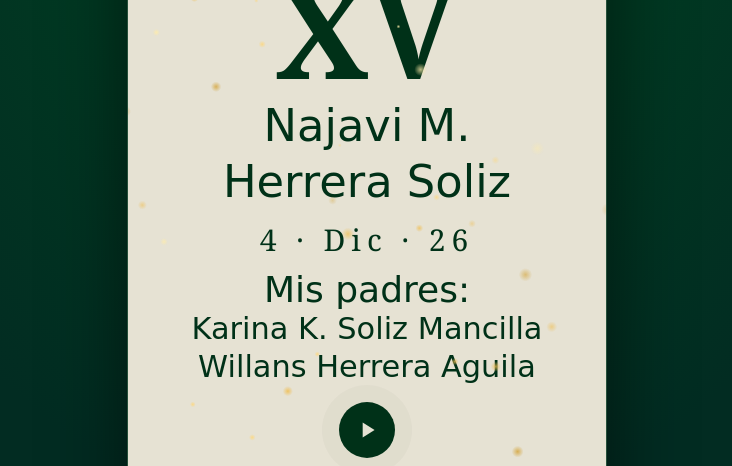
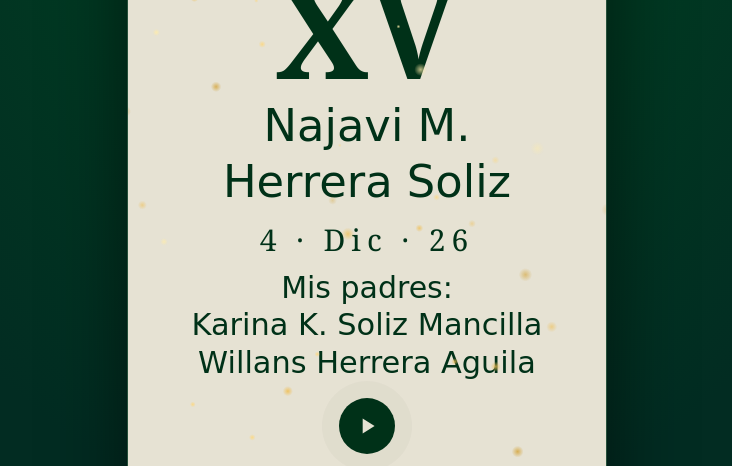
Before and after one commit to herrerasolizbrandonjunior-create/invitacion-xv, a website built with Vite: page index.html in a window 1280 px wide. Shown: the part 197-663 px from the top of the page, without its empty margins (273-1005 px from the left). Built offline with nearby package versions, Linux system fonts and the light colour scheme; some packages are replaced by stand-ins of ours.

Commit message:
Cambio de tamaño en mis padres

```diff
--- a/index.html
+++ b/index.html
@@ -34,7 +34,7 @@
         <h1 class="text-[clamp(4rem,20vw,8rem)] leading-[.95] font-semibold">XV</h1>
         <p class="font-script mt-2 mb-3 text-[clamp(1.8rem,7vw,2.8rem)] leading-tight">Najavi M.<br>Herrera Soliz</p>
         <p class="mb-3 text-3xl tracking-[.2em]">4 · Dic · 26</p>
-        <p class="font-script text-4xl">Mis padres:</p>
+        <p class="font-script text-3xl">Mis padres:</p>
         <p class="font-script mb-4 text-[clamp(1.4rem,5.5vw,1.9rem)] leading-tight">Karina K. Soliz Mancilla<br>Willans Herrera Aguila</p>
         <button id="btnAbrir" aria-label="Comenzar: reproducir música y ver la invitación"
           class="inline-grid size-14 animate-pulso cursor-pointer place-items-center rounded-full bg-verde text-crema motion-reduce:animate-none">
```
